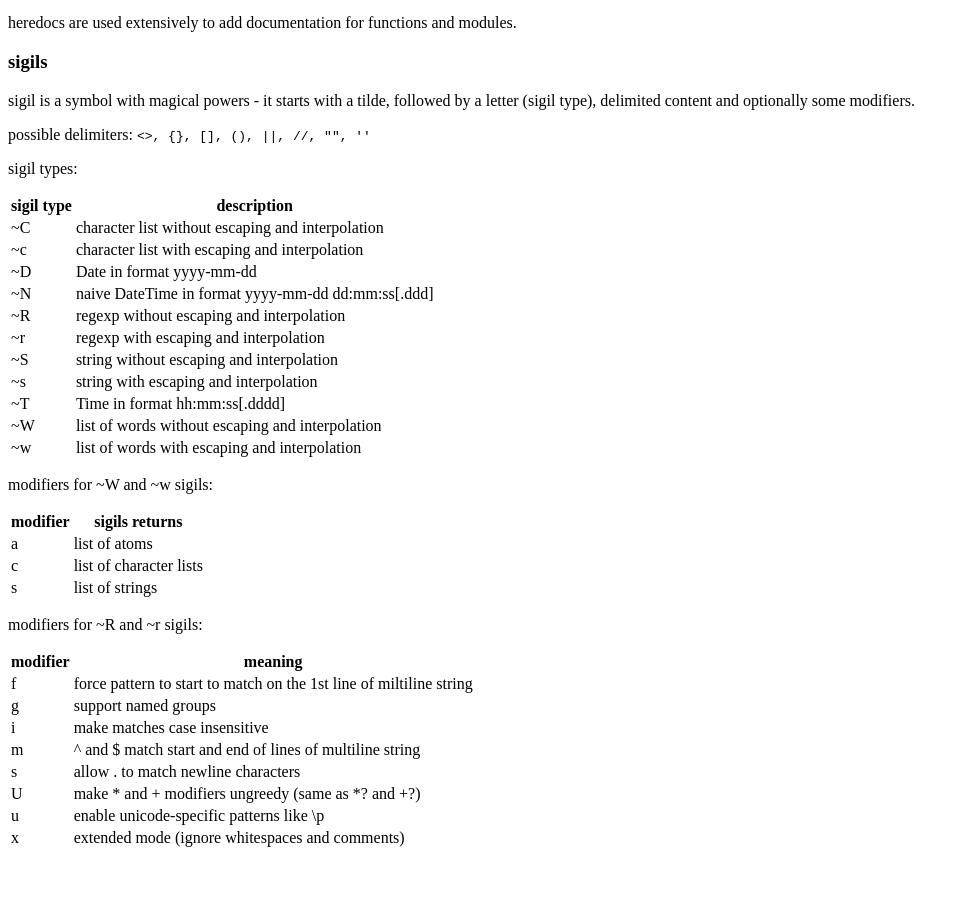
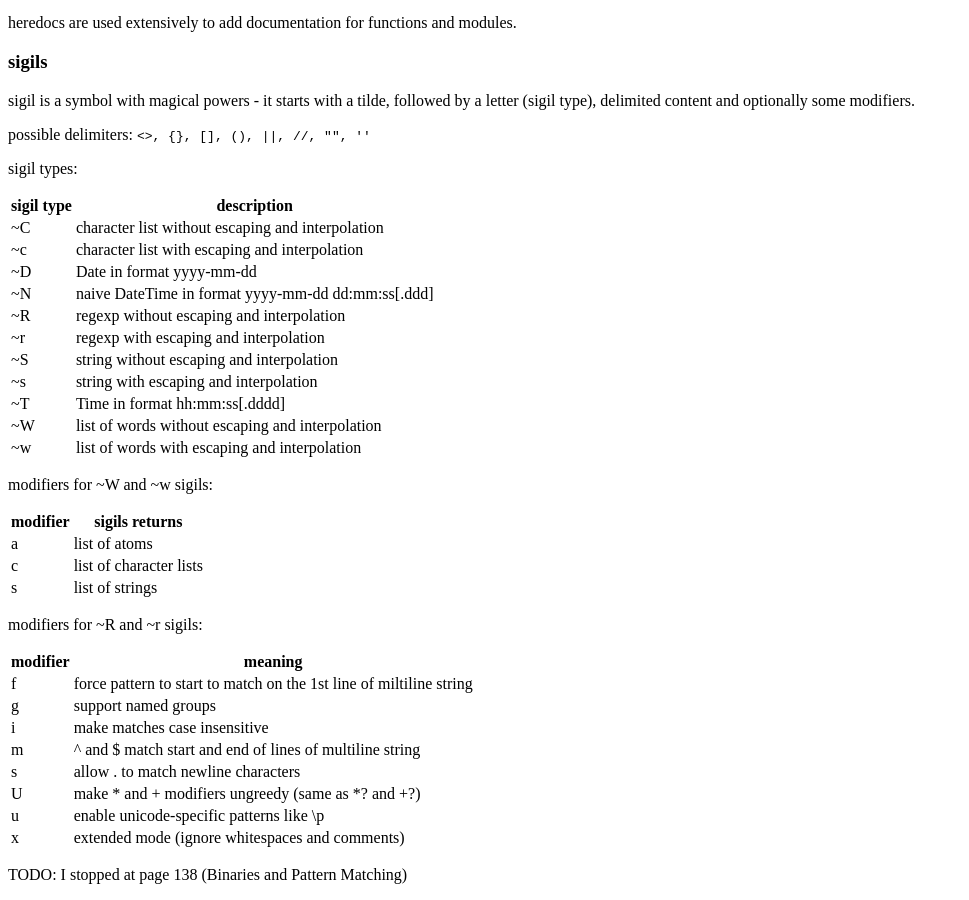
Before and after one commit to tap349/tap349.github.io, a Jekyll site: the page built from _posts/2016-12-31-elixir-notes.md, in a window 1280 px wide and 900 px high, scrolled down 14384 px. Shown: the whole window, without its empty margins (0-969 px from the left). Built offline with Jekyll 4.4.1, drawn with Linux system fonts in a browser that asks for light colours; before the commit the page ends 15242 px from its top, so only the background shows below that.

Commit message:
update 2017-05-27_13:06:06

```diff
--- a/_posts/2016-12-31-elixir-notes.md
+++ b/_posts/2016-12-31-elixir-notes.md
@@ -1040,3 +1040,5 @@ modifiers for ~R and ~r sigils:
 | U         | make * and + modifiers ungreedy (same as *? and +?)
 | u         | enable unicode-specific patterns like \p
 | x         | extended mode (ignore whitespaces and comments)
+
+TODO: I stopped at page 138 (Binaries and Pattern Matching)
```
